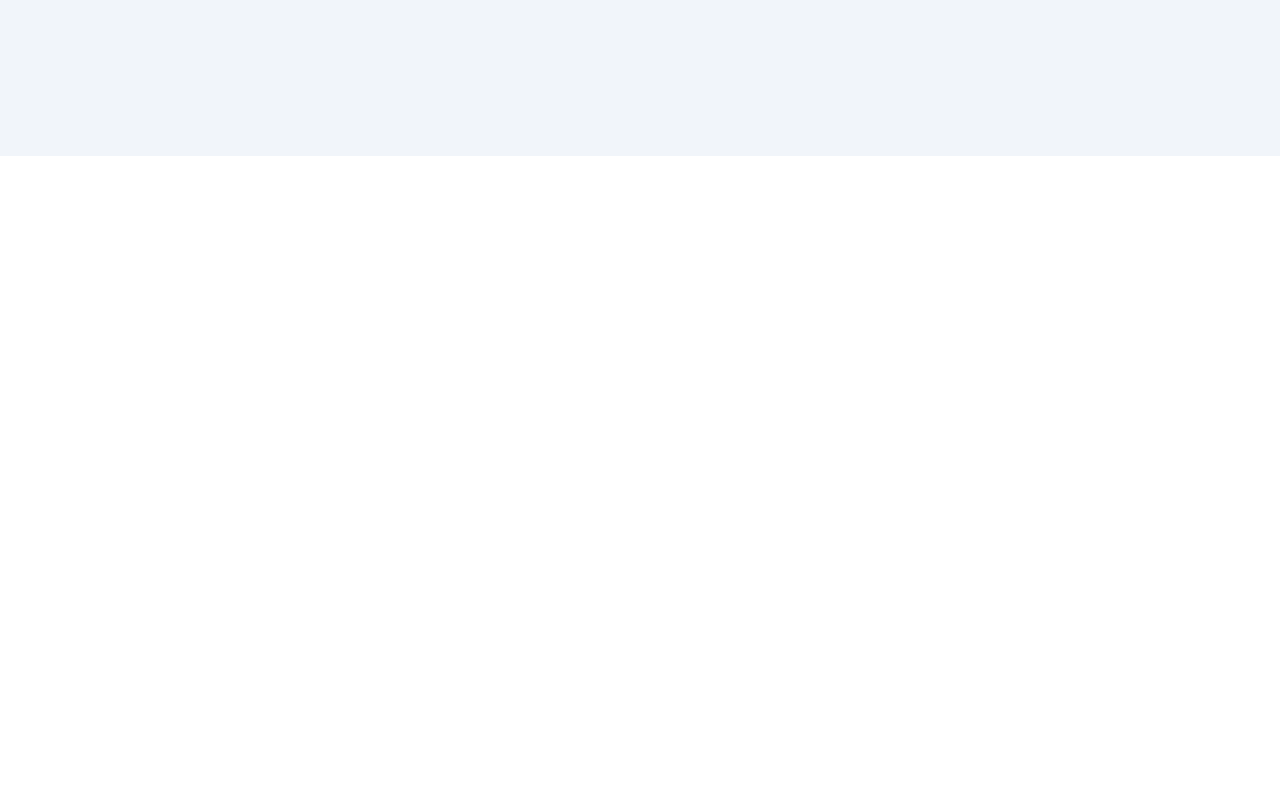
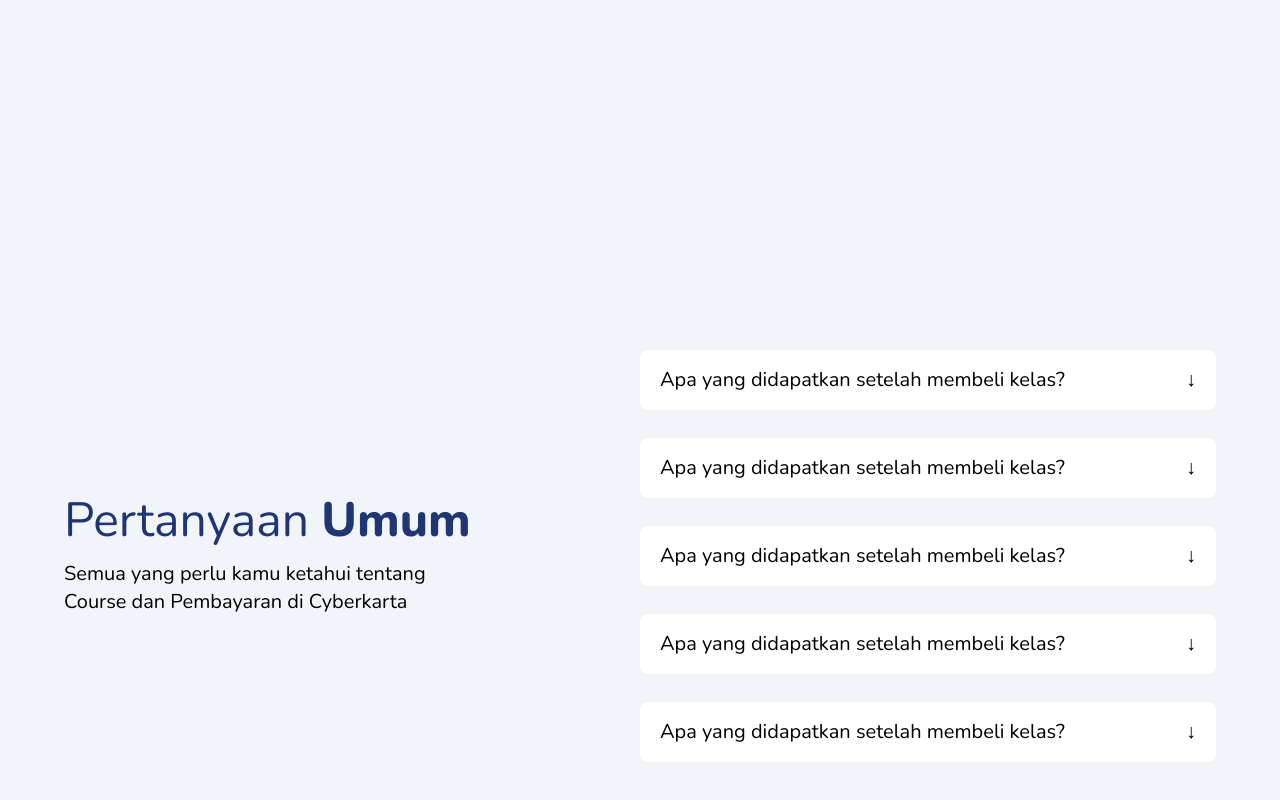
Before and after one commit to ahmadzaki2975/GDSC-Hacker-Assignment, a Next.js app: page / in a window 1280 px wide. Shown: the part 2232-3032 px from the top of the page. Before the commit the page ends 2388 px from the top, so only its background shows below. Built offline with nearby package versions, Linux system fonts and the light colour scheme.

Commit message:
feat: done PertanyaanUmum

```diff
--- /dev/null
+++ b/components/PertanyaanUmum.jsx
@@ -0,0 +1,49 @@
+export const PertanyaanUmum = () => {
+  return (
+    <div className="bg-cyberkarta-light flex h-screen justify-between items-center px-16">
+      <div className="">
+        <h1 className="text-5xl mb-4 text-cyberkarta-blue">
+          Pertanyaan{" "}
+          <span className="font-extrabold ">Umum</span>
+        </h1>
+        <p className="text-xl max-w-[35ch]">
+          Semua yang perlu kamu ketahui tentang Course dan Pembayaran di
+          Cyberkarta
+        </p>
+      </div>
+      <div className="text-xl flex flex-col gap-7 w-1/2">
+        <div className="bg-white px-5 py-4 rounded-lg hover:shadow-md cursor-pointer flex justify-between ">
+          <p>
+          Apa yang didapatkan setelah membeli kelas?
+          </p>
+          <p>&darr;</p>
+        </div>
+        <div className="bg-white px-5 py-4 rounded-lg hover:shadow-md cursor-pointer flex justify-between ">
+          <p>
+          Apa yang didapatkan setelah membeli kelas?
+          </p>
+          <p>&darr;</p>
+        </div>
+        <div className="bg-white px-5 py-4 rounded-lg hover:shadow-md cursor-pointer flex justify-between ">
+          <p>
+          Apa yang didapatkan setelah membeli kelas?
+          </p>
+          <p>&darr;</p>
+        </div>
+        <div className="bg-white px-5 py-4 rounded-lg hover:shadow-md cursor-pointer flex justify-between ">
+          <p>
+          Apa yang didapatkan setelah membeli kelas?
+          </p>
+          <p>&darr;</p>
+        </div>
+        <div className="bg-white px-5 py-4 rounded-lg hover:shadow-md cursor-pointer flex justify-between ">
+          <p>
+          Apa yang didapatkan setelah membeli kelas?
+          </p>
+          <p>&darr;</p>
+        </div>
+
+      </div>
+    </div>
+  );
+};
--- a/pages/index.js
+++ b/pages/index.js
@@ -4,6 +4,7 @@ import { Hero } from '../components/Hero'
 import { Kelas } from '../components/Kelas'
 import { KenapaCyberkarta } from '../components/KenapaCyberkarta'
 import { Navbar } from '../components/Navbar'
+import { PertanyaanUmum } from '../components/PertanyaanUmum'
 
 export default function Home() {
   return (
@@ -20,6 +21,7 @@ export default function Home() {
         <Hero />
         <Kelas />
         <KenapaCyberkarta />
+        <PertanyaanUmum />
       </main>
 
       <footer className="">
```
